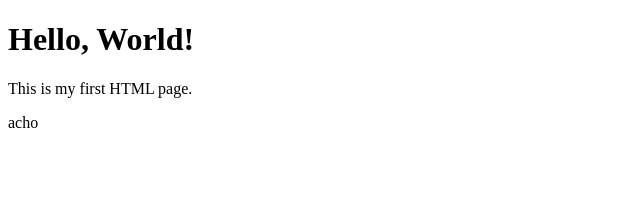
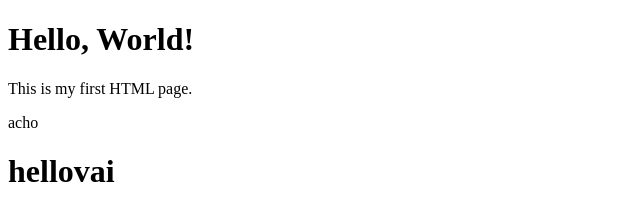
Before and after one commit to abedinbybit2-arch/testpro, a plain HTML site: page index.html in a window 1280 px wide. Shown: the whole page, without its empty margins (0-640 px from the left). Drawn offline with Linux system fonts and the light colour scheme.

Commit message:
Update index.html

```diff
--- a/index.html
+++ b/index.html
@@ -8,5 +8,6 @@
     <h1>Hello, World!</h1>
     <p>This is my first HTML page.</p>
     <p> acho</p>
+    <h1>hellovai</h1>
 </body>
 </html>
```
